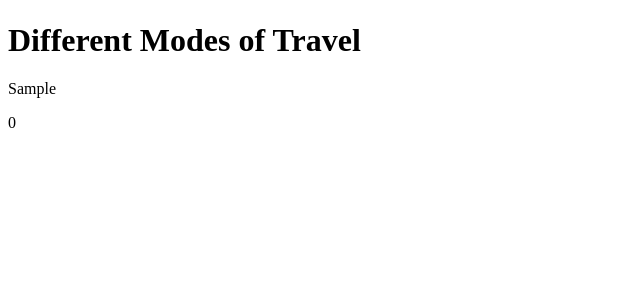
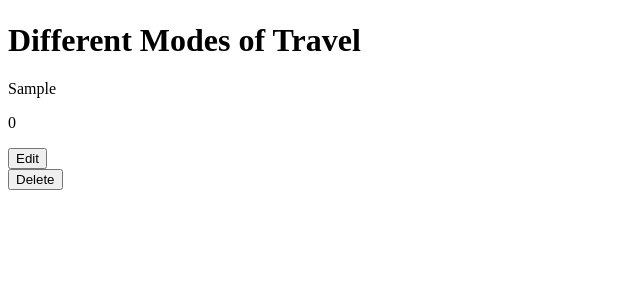
Before and after one commit to DSoutter/carbon_tracker_python_project, a Flask app: page /transport_types in a window 1280 px wide. Shown: the part 253-553 px from the top of the page, without its empty margins (0-640 px from the left). Run offline with Flask 2, Linux system fonts and the light colour scheme; a database or web service that is not in the repository returns one stand-in record (values such as "Sample title"); some libraries are stand-ins or nearby versions.

Commit message:
added delete to transport_types

```diff
--- a/project_files/controllers/transport_types_controller.py
+++ b/project_files/controllers/transport_types_controller.py
@@ -2,6 +2,9 @@ from flask import Flask, request, redirect, render_template, Blueprint
 
 from models.transport import Transport
 import repositories.transport_repository as transport_repo
+
+from models.trip import Trip
+import repositories.trip_repository as trip_repo
 
 transport_blueprint = Blueprint("transport_types", __name__)
 
@@ -41,13 +44,13 @@ def edit_transport_type(id):
 def update_transport(id):
     mode_of_travel = request.form['transport_type']
     mpg = request.form['transport_mpg']
-    purpose= Purpose(travel_purpose, id)
-    purpose_repo.update(purpose)
-    return redirect("/purposes")
+    transport= Transport(mode_of_travel, int(mpg), id)
+    transport_repo.update(transport)
+    return redirect("/transport_types")
 
 # # Delete Later if needed
 
-# @purposes_blueprint.route("/purposes/delete/<id>", methods = ['POST'])
-# def delete_purpose(id):
-#     purpose_repo.delete(id)
-#     return redirect("/purposes")
+@transport_blueprint.route("/transport_types/delete/<id>", methods = ['POST'])
+def delete_transport_type(id):
+    transport_repo.delete(id)
+    return redirect("/transport_types")
--- a/project_files/templates/transport_types/index.html
+++ b/project_files/templates/transport_types/index.html
@@ -7,6 +7,13 @@
 <section>
     <p>{{transport.mode_of_travel}}</p>
     <p>{{transport.emissions_pm()}}</p>
+    <a href="/transport_types/edit/{{transport.id}}">
+        <input type="button" value="Edit">
+    </a>
+    </form>
+    <form action="/transport_types/delete/{{transport.id}}" method="POST">
+        <input type="submit" value="Delete">
+    </form>
     <!-- <p>{{transport.mpg}}</p> -->
 </section>
 
```
